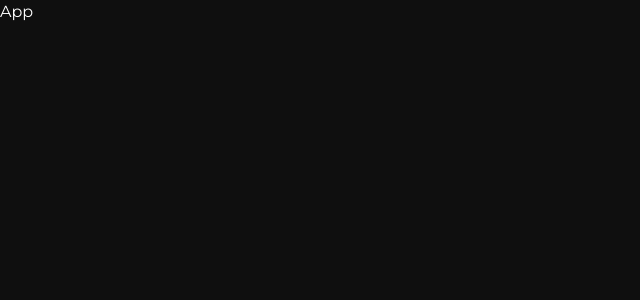
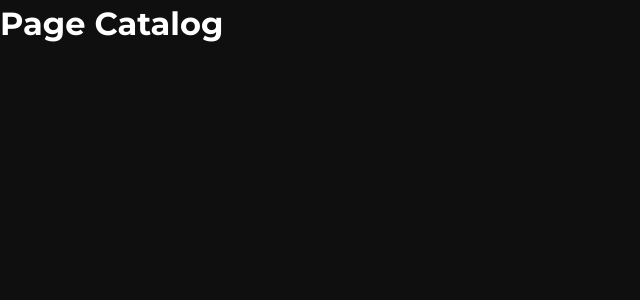
Before and after one commit to TuHue/fe_movie-react, a React (Create React App) app: page /1 in a window 1280 px wide. Shown: the top 300 px of the page, without its empty margins (0-640 px from the left). Built offline with nearby package versions, Linux system fonts and the light colour scheme.

Commit message:
Config Page route

```diff
--- a/src/App.js
+++ b/src/App.js
@@ -1,7 +1,18 @@
+import { BrowserRouter, Route } from "react-router-dom";
 import "./App.scss";
-
+import CRoutes from "./config/Routes";
 function App() {
-  return <div>App</div>;
+  return (
+    <BrowserRouter>
+      <Route
+        render={(props) => (
+          <>
+            <CRoutes />
+          </>
+        )}
+      />
+    </BrowserRouter>
+  );
 }
 
 export default App;
--- /dev/null
+++ b/src/config/Routes.jsx
@@ -0,0 +1,30 @@
+import React from "react";
+
+import { Route, Switch } from 'react-router-dom';
+import { PHome, PCatalog, PDetail } from '../pages';
+
+function CRoutes() {
+    return (
+        <Switch>
+            <Route
+                path='/:category/search/:keyword'
+                component={PCatalog}
+            />
+            <Route
+                path='/:category/:id'
+                component={PDetail}
+            />
+            <Route
+                path='/:category'
+                component={PCatalog}
+            />
+            <Route
+                path='/'
+                exact
+                component={PHome}
+            />
+        </Switch>
+    )
+}
+
+export default CRoutes;
--- /dev/null
+++ b/src/pages/Catalog/Catalog.jsx
@@ -0,0 +1,9 @@
+import React from 'react';
+
+function PCatalog(props) {
+
+    return(
+        <h1>Page Catalog</h1>
+    )
+}
+export default PCatalog;
--- /dev/null
+++ b/src/pages/Detail/Detail.jsx
@@ -0,0 +1,9 @@
+import React from 'react';
+
+function PDetail(props) {
+
+    return(
+        <h1>Page Detail</h1>
+    )
+}
+export default PDetail;
--- /dev/null
+++ b/src/pages/Home/Home.jsx
@@ -0,0 +1,9 @@
+import React from 'react';
+
+function PHome(props) {
+
+    return(
+        <h1>Page Home</h1>
+    )
+}
+export default PHome;
--- /dev/null
+++ b/src/pages/index.js
@@ -0,0 +1,3 @@
+export {default as PHome} from'./Home/Home';
+export {default as PCatalog} from'./Catalog/Catalog';
+export {default as PDetail} from'./Detail/Detail';
```
